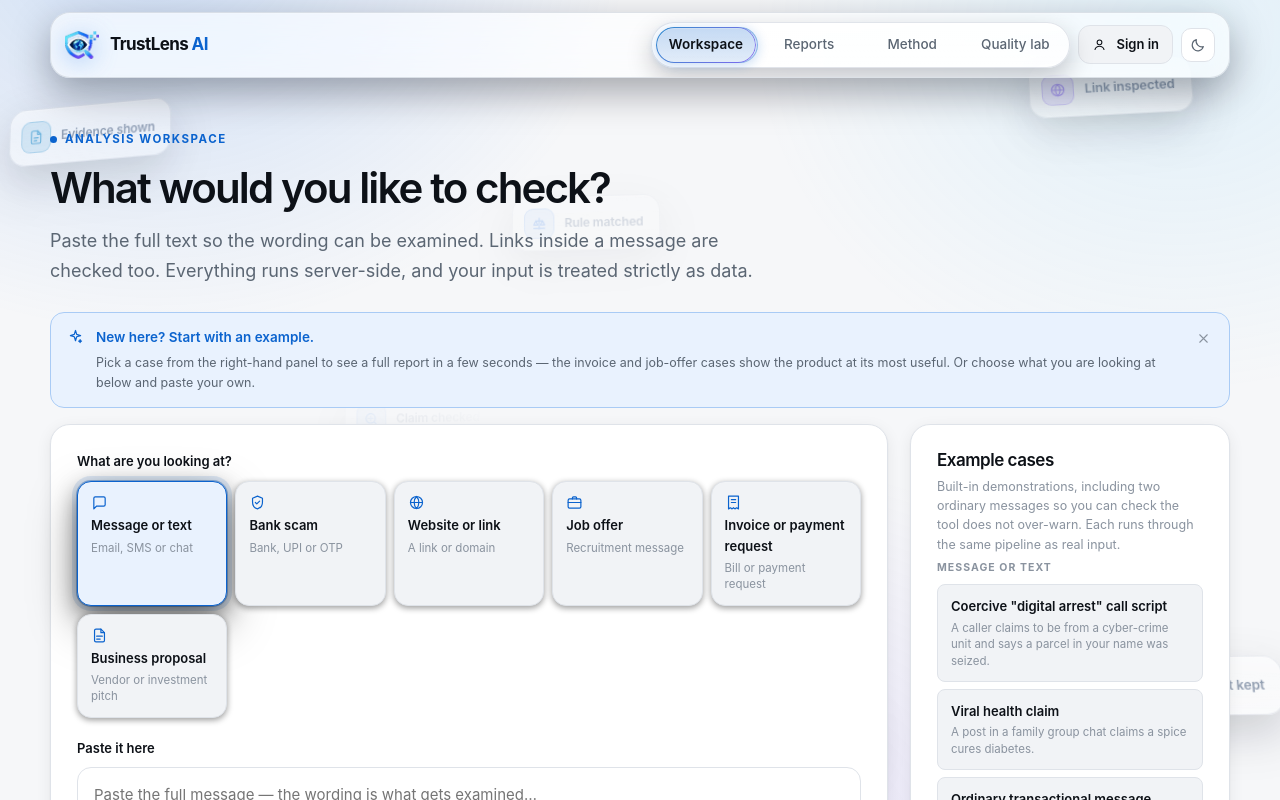
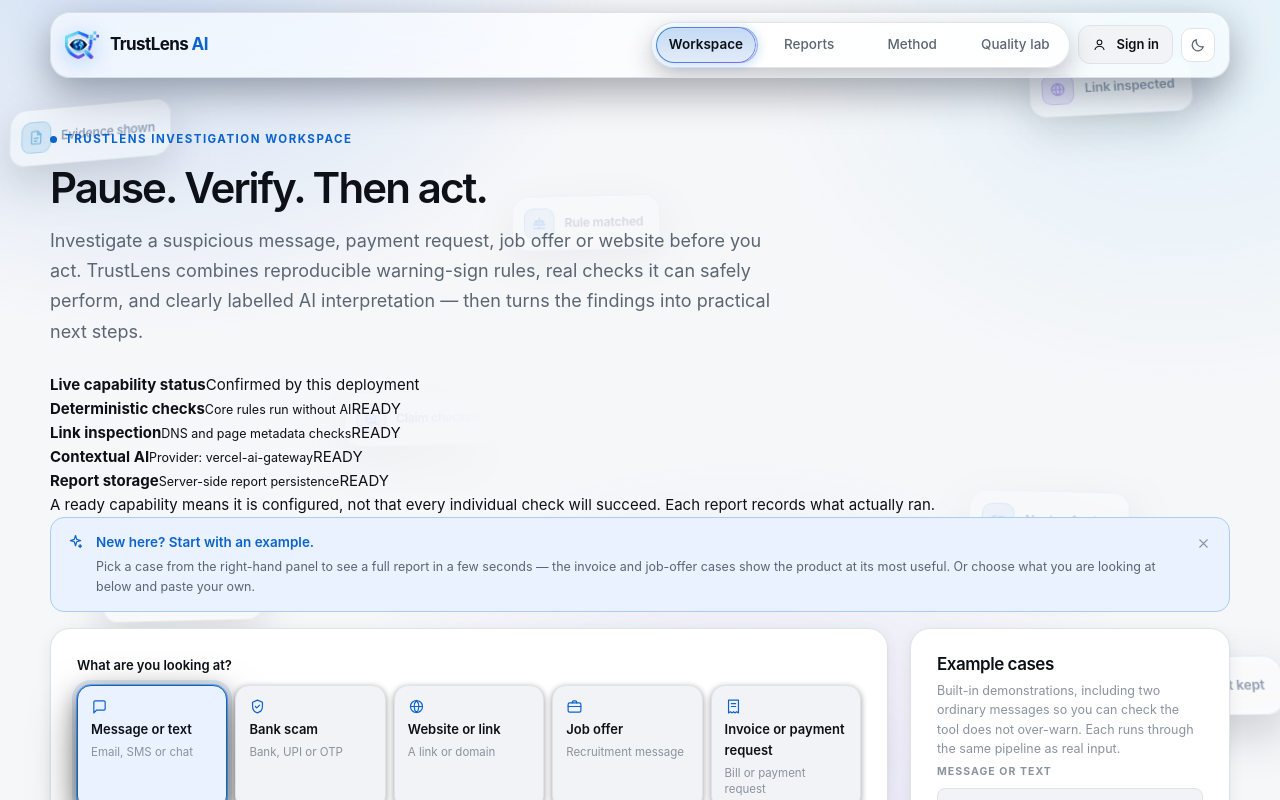
Before and after one commit to trustlensaiofficial/TrustlensAi, a Next.js app: page /analyze in a window 1280 px wide. Shown: the top 800 px of the page. Built offline with nearby package versions, Linux system fonts and the light colour scheme; no server answers.

Commit message:
feat(product): lead with decision-first investigation workspace

```diff
--- a/app/analyze/page.tsx
+++ b/app/analyze/page.tsx
@@ -1,6 +1,7 @@
 import type { Metadata } from 'next';
 import { AnalyzeWorkspace } from '@/components/AnalyzeWorkspace';
 import { AppShell } from '@/components/AppShell';
+import { SystemStatusStrip } from '@/components/SystemStatusStrip';
 
 export const metadata: Metadata = {
   title: 'Analyze',
@@ -14,16 +15,16 @@ export default function AnalyzePage() {
         <section style={{ padding: 'clamp(28px, 4vw, 48px) 0 clamp(18px, 2.4vw, 26px)' }}>
           <p className="eyebrow">
             <span className="dot" />
-            Analysis workspace
+            TRUSTLENS INVESTIGATION WORKSPACE
           </p>
           <h1 style={{ fontSize: 'clamp(28px, 3.6vw, 42px)', marginTop: 14 }}>
-            What would you like to check?
+            Pause. Verify. Then act.
           </h1>
           <p className="lede" style={{ marginTop: 14, maxWidth: '64ch' }}>
-            Paste the full text so the wording can be examined. Links inside a message are checked
-            too. Everything runs server-side, and your input is treated strictly as data.
+            Investigate a suspicious message, payment request, job offer or website before you act. TrustLens combines reproducible warning-sign rules, real checks it can safely perform, and clearly labelled AI interpretation — then turns the findings into practical next steps.
           </p>
         </section>
+        <SystemStatusStrip />
         <div id="examples" />
         <AnalyzeWorkspace />
     </AppShell>
```
